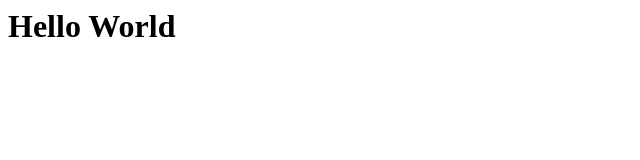
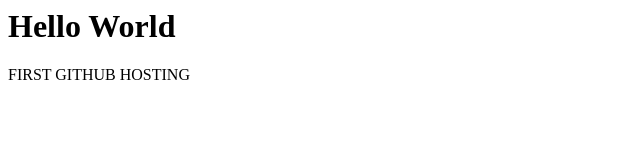
Before and after one commit to sumantika/webdev101, a plain HTML site: page index.html in a window 1280 px wide. Shown: the whole page, without its empty margins (0-640 px from the left). Drawn offline with Linux system fonts and the light colour scheme.

Commit message:
Update index.html

```diff
--- a/index.html
+++ b/index.html
@@ -1 +1,2 @@
 <h1>Hello World</h1>
+<p>FIRST GITHUB HOSTING</p>
```
